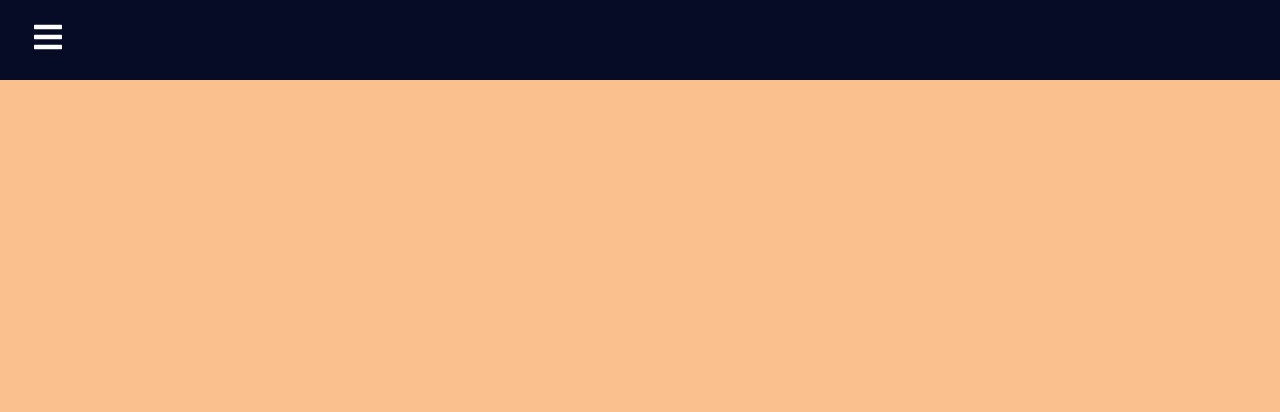
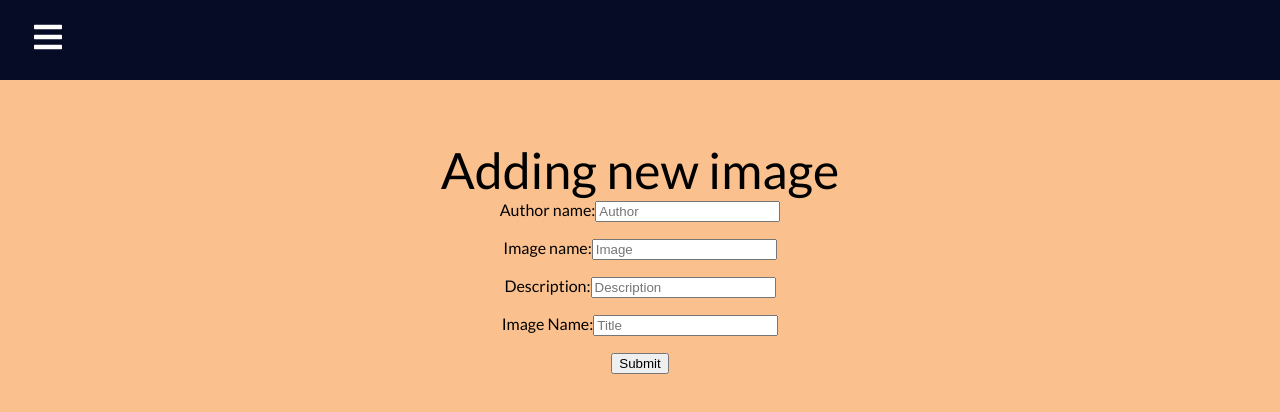
Before and after one commit to Yuhhuh/Phase-2-Project, a React (Create React App) app: page /1 in a window 1280 px wide. Before the commit this address had no page. Shown: the top 412 px of the page. Built offline with nearby package versions, Linux system fonts and the light colour scheme; data requests are answered from the project's data file.

Commit message:
Add files via upload

```diff
--- a/src/App.js
+++ b/src/App.js
@@ -1,23 +1,39 @@
-import React from "react";
 import "./styles.css";
+import React, { useState, useEffect, useRef } from "react";
 
 import Navbar from "./components/Navbar";
-import { BrowserRouter as Router, Routes, Route } from "react-router-dom";
+import { BrowserRouter as Router, Routes, Route, Link } from "react-router-dom";
 
 // PAGES
+import ImageMain from "./pages/ImageMain";
+import ImageAdd from "./pages/ImageAdd";
+import AboutPage from "./pages/AboutPage";
+
+import "./pages/css/styles.css";
 import GalleryHome from "./pages/GalleryHome";
-import ImageMain from "./pages/ImageMain";
-import ImageEdit from "./pages/ImageEdit";
 
 export default function App() {
+  const [imageFiles, setImages] = useState([]);
+
+  useEffect(() => {
+    fetch("http://localhost:3000/images/")
+      .then((response) => {
+        return response.json();
+      })
+      .then((data) => {
+        setImages(data);
+      });
+  }, []);
+
   return (
     <div className="App">
       <Router>
         <Navbar />
         <Routes>
-          <Route path="/" exact element={<GalleryHome />} />
+          <Route exact path="/" element={<GalleryHome />} />
           <Route path="images/:id" element={<ImageMain />} />
-          <Route path="/imageEdit/:id" element={<ImageEdit />} />
+          <Route path="/:id" element={<ImageAdd />} />
+          <Route path="/AboutPage" element={<AboutPage />} />
         </Routes>
       </Router>
     </div>
--- a/src/components/SidebarData.js
+++ b/src/components/SidebarData.js
@@ -10,5 +10,17 @@ export const SidebarData = [
     path: "/",
     icon: <AiIcons.AiFillHome />,
     cName: "nav-text"
+  },
+  {
+    title: "Add Image",
+    path: "/ImageAdd",
+    icon: <IoIcons.IoIosAdd />,
+    cName: "nav-text"
+  },
+  {
+    title: "About",
+    path: "/AboutPage",
+    icon: <IoIcons.IoIosPaper />,
+    cName: "nav-text"
   }
 ];
--- /dev/null
+++ b/src/pages/AboutPage.js
@@ -0,0 +1,38 @@
+import "./css/AboutPage.css";
+import React, { useState, useEffect } from "react";
+import { useParams } from "react-router-dom";
+import { Link } from "react-router-dom";
+
+function AboutPage() {
+  return (
+    <div className="About">
+      <header>
+        <p>About</p>
+        <div className="Main-Desc">
+          <p>
+            This website is designed so that people like you can view the
+            Screenshots I've taken from some of my favorite games!
+          </p>
+          <p>
+            All of the Screenshots you see are taken by myself. However, you may
+            notice that the Author of the pictures does not quite match
+          </p>
+          <p>
+            This is because I have opted to use my In Game Username instead of
+            my actual name.
+          </p>
+          <p>
+            Some of the Buildings in the Screenshots are not mine. These
+            buildings are made by my friends, however, they have requested to
+            remain annonymous.
+          </p>
+          <p>
+            The Games Featured within the Pictures are Minecraft and Talespire.
+          </p>
+        </div>
+      </header>
+    </div>
+  );
+}
+
+export default AboutPage;
--- /dev/null
+++ b/src/pages/ImageAdd.js
@@ -0,0 +1,113 @@
+import "./css/ImageMain.css";
+import React, { useState, useRef } from "react";
+import { useNavigate } from "react-router-dom";
+
+function ImageAdd() {
+  const [isLoaded, setIsLoaded] = useState(false);
+  const [author, setAuthor] = useState("");
+  const [image, setImage] = useState("");
+  const [description, setDescription] = useState("");
+  const [imageTitle, setImageTitle] = useState("");
+  const [message, setMessage] = useState("");
+
+  let handleSubmit = async (e) => {
+    e.preventDefault();
+    const author = e.target.author.value;
+    const imageTitle = e.target.imagetitle.value;
+    const image = e.target.image.value;
+    const description = e.target.description.value;
+
+    try {
+      let res = await fetch("http://localhost:3000/images", {
+        method: "POST",
+        headers: {
+          "Content-type": "application/json; charset=UTF-8",
+        },
+        body: JSON.stringify({
+          image: image,
+          imagetitle: imageTitle,
+          author: author,
+          description: description,
+        }),
+      });
+      let resJson = await res.json();
+      console.log(resJson);
+      if (res.status === 201) {
+        console.log(res);
+        setImageTitle("");
+        setDescription("");
+        setImage("");
+        setAuthor("");
+        setMessage("Successfully created a new record");
+      } else {
+        setMessage("Error while creating new record");
+      }
+    } catch (err) {
+      console.log(err);
+    }
+  };
+
+  return (
+    <div className="App">
+      <header className="App-header">
+        <div className="add">
+          <div className="message">
+            {message ? <p>{message}</p> : "Adding new image"}
+          </div>
+          <form onSubmit={handleSubmit}>
+            <label>
+              Author name:
+              <input
+                type="text"
+                name="author"
+                value={author}
+                placeholder="Author"
+                onChange={(e) => setAuthor(e.target.value)}
+              />
+            </label>
+            <p>
+              <label>
+                Image name:
+                <input
+                  type="text"
+                  name="image"
+                  value={image}
+                  placeholder="Image"
+                  onChange={(e) => setImage(e.target.value)}
+                />
+              </label>
+            </p>
+            <p>
+              <label>
+                Description:
+                <input
+                  type="text"
+                  name="description"
+                  value={description}
+                  placeholder="Description"
+                  onChange={(e) => setDescription(e.target.value)}
+                />
+              </label>
+            </p>
+            <label>
+              Image Name:
+              <input
+                type="text"
+                name="imagetitle"
+                value={imageTitle}
+                placeholder="Title"
+                onChange={(e) => setImageTitle(e.target.value)}
+              />
+            </label>
+            <p>
+              <button type="Submit">Submit</button>
+            </p>
+            <p></p>
+          </form>
+        </div>
+      </header>
+    </div>
+  );
+}
+
+export default ImageAdd;
--- a/src/pages/ImageMain.js
+++ b/src/pages/ImageMain.js
@@ -3,11 +3,7 @@ import React, { useState, useEffect } from "react";
 import { useParams } from "react-router-dom";
 import { Link } from "react-router-dom";
 
-//import { BrowserRouter as Router, Routes, Route } from "react-router-dom";
-
 function ImageMain() {
-  //const [isLoaded, setIsLoaded] = useState(false);
-  //const [clickEdit, setClickEdit] = useState("");
   const [picData, setPicData] = useState([]);
   const { id } = useParams();
 
@@ -21,17 +17,12 @@ function ImageMain() {
       .then((data) => {
         setPicData(data);
         console.log(data.image);
-        //setIsLoaded(true);
       });
-    //.then(imageNav)
   }, [id]);
 
-  //if (!isLoaded) return <p>Loading...</p>
 
   return (
     <div className="App">
-     <Link to={`/ImageEdit/${id}`} >Edit
-      </Link>
       <header className="Pic-Holder">
         <p className="Main-Title">{picData.imagetitle}</p>
         <img
--- /dev/null
+++ b/src/pages/css/AboutPage.css
@@ -0,0 +1,9 @@
+.About{
+    position: center;
+    font-size: 50px;
+}
+
+.Main-Desc{
+    position: center;
+    font-size: 25px;
+}
--- a/src/pages/css/ImageMain.css
+++ b/src/pages/css/ImageMain.css
@@ -7,6 +7,15 @@
   border: 150px;
   right: 100px;
   margin-top: 10px;
+}
+
+.add {
+  position: center;
+  margin-top: 60px;
+}
+
+.message {
+  font-size: 50px;
 }
 
 .Main-Pic {
```
Also changed, not shown: src/pages/css/ImageAdd.css (added).
